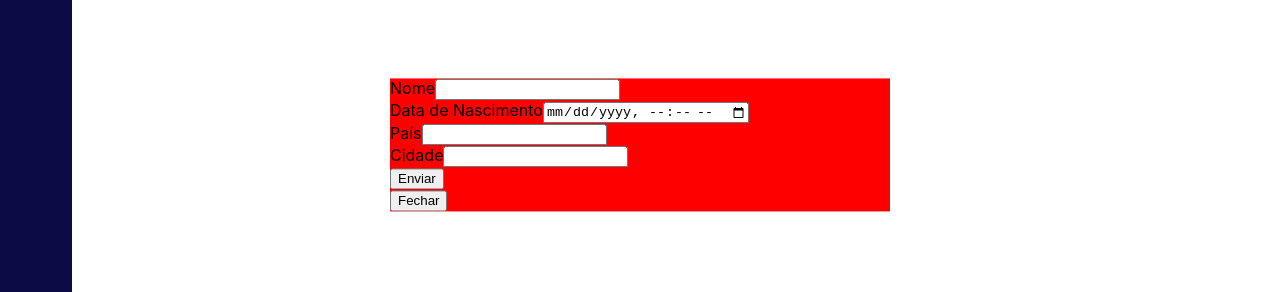
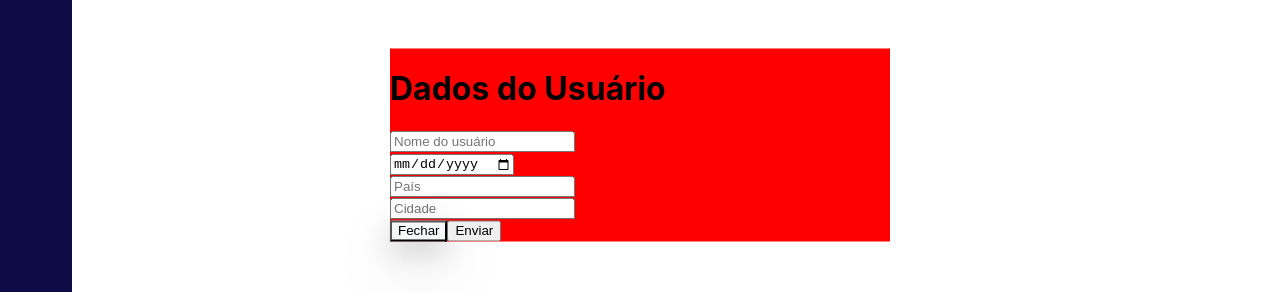
Before and after one commit to franciscoclavero/user-table, a Next.js app: page / in a window 1280 px wide. Both pictures are taken after a click on the element "Cadastrar". Shown: the part 255-547 px from the top of the page. Built offline with nearby package versions, Linux system fonts and the light colour scheme; no server answers.

Commit message:
feat: change userId for userData

```diff
--- a/src/components/Button/index.tsx
+++ b/src/components/Button/index.tsx
@@ -1,12 +1,11 @@
 import { useDispatch } from "react-redux";
-import { setDisplay, setUserId } from "src/redux/reducer/userReducer";
+import { setDisplay } from "src/redux/reducer/userReducer";
 import styled from "./style.module.css";
 
 const Button = () => {
   const dispatch = useDispatch();
 
   const handleModalOpen = () => {
-    dispatch( setUserId('') );
     dispatch( setDisplay('block') );
   };
 
--- a/src/components/ModalUser/index.tsx
+++ b/src/components/ModalUser/index.tsx
@@ -21,10 +21,9 @@ const responseBody: FormDataType = {
 
 interface InterfaceModalUser {
   display: string;
-  userId: string;
 }
 
-const ModalUser = ( { display, userId }: InterfaceModalUser) => {
+const ModalUser = ( { display }: InterfaceModalUser) => {
   const dispatch = useDispatch();
 
   const [ nameUser, setNameUser ] = useState('');
@@ -41,7 +40,7 @@ const ModalUser = ( { display, userId }: InterfaceModalUser) => {
 
     postData(responseBody);
   }
-  const inputChangeHandler = (setFunction: React.Dispatch<React.SetStateAction<string>>, event: React.    ChangeEvent<HTMLInputElement>) => {
+  const inputChangeHandler = (setFunction: React.Dispatch<React.SetStateAction<string>>, event: React.ChangeEvent<HTMLInputElement>) => {
     setFunction(event.target.value);
   }
   const handleClickCloseModal = () => {
@@ -50,29 +49,56 @@ const ModalUser = ( { display, userId }: InterfaceModalUser) => {
 
   return (
     <div className={styled.modalBody} style={{display: display}}>
+      <div className={styled.modalTitle}>
+        <h1>Dados do Usuário</h1>
+      </div>
       <form onSubmit={onSubmitHandler}>
-        <div>
-          <label>Nome</label>
-          <input type="text" name="nameUser" value={nameUser} onChange={ (e) => { inputChangeHandler(setNameUser, e); } }/>
+        <div className={styled.bodyInput}>
+          <input
+            className={styled.input}
+            type="text"
+            name="nameUser"
+            placeholder="Nome do usuário"
+            value={nameUser}
+            onChange={ (e) => { inputChangeHandler(setNameUser, e); } }/>
         </div>
-        <div>
-          <label>Data de Nascimento</label>
-          <input type="datetime-local" name="birthdate" value={birthdate} onChange={ (e) => { inputChangeHandler(setBirthdate, e); } }/>
+        <div className={styled.bodyInput}>
+          <input
+            className={styled.input}
+            type="date"
+            name="birthdate"
+            placeholder="Data de Nascimento"
+            value={birthdate}
+            onChange={ (e) => { inputChangeHandler(setBirthdate, e); } }/>
         </div>
-        <div>
-          <label>País</label>
-          <input type="text" name="coutry" value={country} onChange={ (e) => { inputChangeHandler(setCountry, e); }
+        <div className={styled.bodyInput}>
+          <input
+            className={styled.input}
+            type="text"
+            name="coutry"
+            placeholder="País"
+            value={country}
+            onChange={ (e) => { inputChangeHandler(setCountry, e); }
         }/>
         </div>
-        <div>
-          <label>Cidade</label>
-          <input type="text" name="city" value={city} onChange={ (e) => { inputChangeHandler(setCity, e); } }/>
+        <div className={styled.bodyInput}>
+          <input
+            className={styled.input}
+            type="text"
+            name="city"
+            placeholder="Cidade"
+            value={city}
+            onChange={ (e) => { inputChangeHandler(setCity, e); } }/>
         </div>
-        <div>
-          <input type="submit" value="Enviar" />
+        <div className={styled.buttonArea}>
+          <button className={styled.buttonCreate} style={{
+              backgroundColor: '#F7F8FA',
+              boxShadow: '0px 0px 0px 1px rgba(136, 143, 170, 0.1), 0px 30px 70px rgba(26, 34, 64, 0.15), 0px 10px 30px rgba(0, 0, 0, 0.2)',
+              color: '#000'
+          }} onClick={handleClickCloseModal}> Fechar </button>
+          <input className={styled.buttonCreate} type="submit" value="Enviar" />
         </div>
       </form>
-      <button onClick={handleClickCloseModal}> Fechar </button>
     </div>
   );
 };
--- a/src/redux/reducer/userReducer.tsx
+++ b/src/redux/reducer/userReducer.tsx
@@ -10,21 +10,27 @@ export const slice = createSlice({
       country: '',
       city: ''
     }],
-    display: 'none',
-    userId: ''
+    userDataSelected: [{
+      id: 0,
+      name: '',
+      birthdate: '',
+      country: '',
+      city: ''
+    }],
+    display: 'none'
   },
   reducers: {
     setUserList: (state, action) => {
       state.userList = action.payload;
     },
+    setUserData: (state, action) => {
+      state.userDataSelected = action.payload;
+    },
     setDisplay: (state, action) => {
       state.display = action.payload;
-    },
-    setUserId: (state, action) => {
-      state.userId = action.payload;
     }
   }
 });
 
-export const { setUserList, setDisplay, setUserId } = slice.actions;
+export const { setUserList, setDisplay, setUserData } = slice.actions;
 export default slice.reducer;
```
